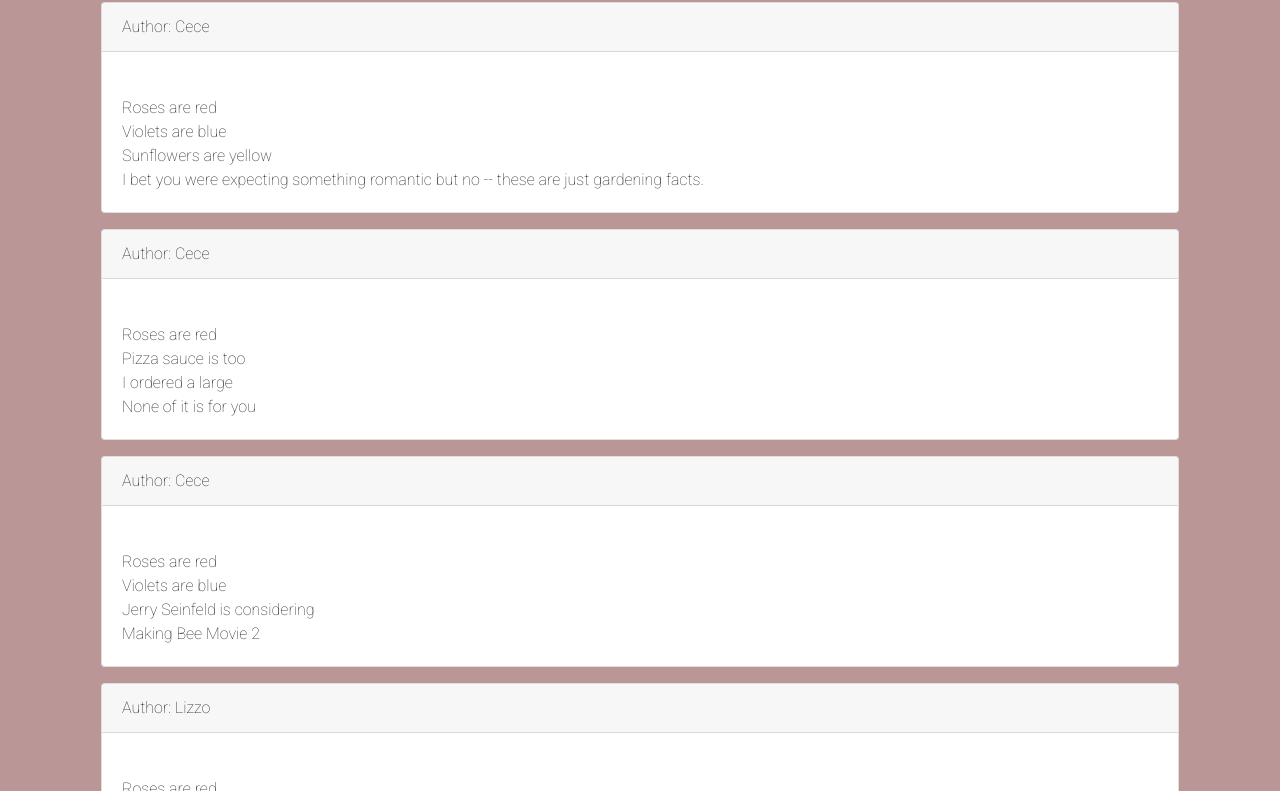
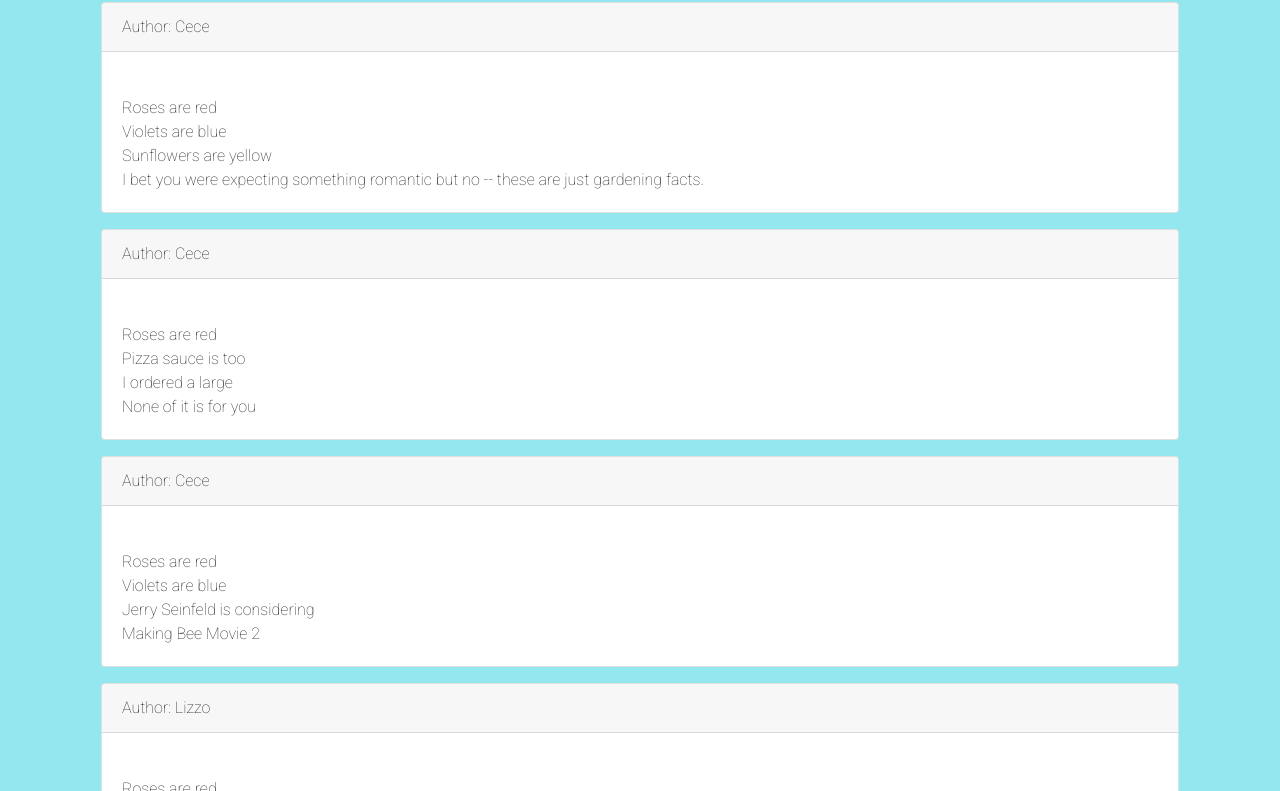
Before and after one commit to wyncode/c40_merge_conflict_practice, a plain HTML site: page index.html in a window 1280 px wide. Shown: the part 78-869 px from the top of the page. Drawn offline with nearby package versions, Linux system fonts and the light colour scheme.

Commit message:
added Beyonce's poem and changed background color

```diff
--- a/index.css
+++ b/index.css
@@ -6,7 +6,7 @@
 
 /* YOUR CODE HERE: Change the background-color property of the <body> tag to a different color of your choice. */
 body {
-  background-color: #ba9696;
+  background-color: #4edae49c;
 }
 
 .single-poem {
--- a/index.js
+++ b/index.js
@@ -22,6 +22,10 @@ const c40poems = [
     poem:
       "Roses are red \n Sometimes life isn't fair \n Shampoo press \n Get you outta my hair",
   },
+  {
+    author: "Beyonce",
+    poem: "Roses are red \n Violets are blue \n I am Beyonce \n Lemme upgrade you"
+  }
 ];
 
 let displayPoems = (array) => {
```
